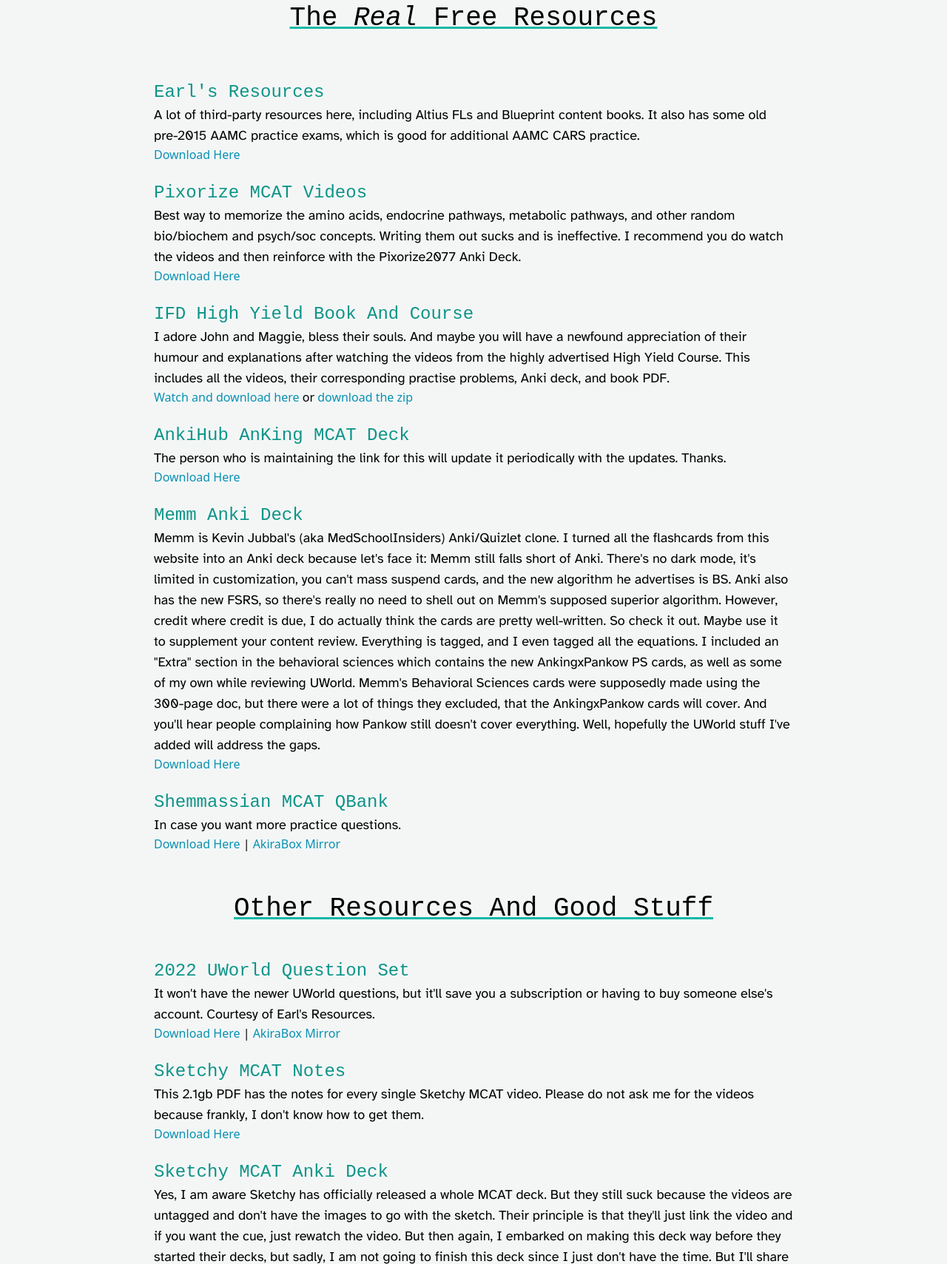
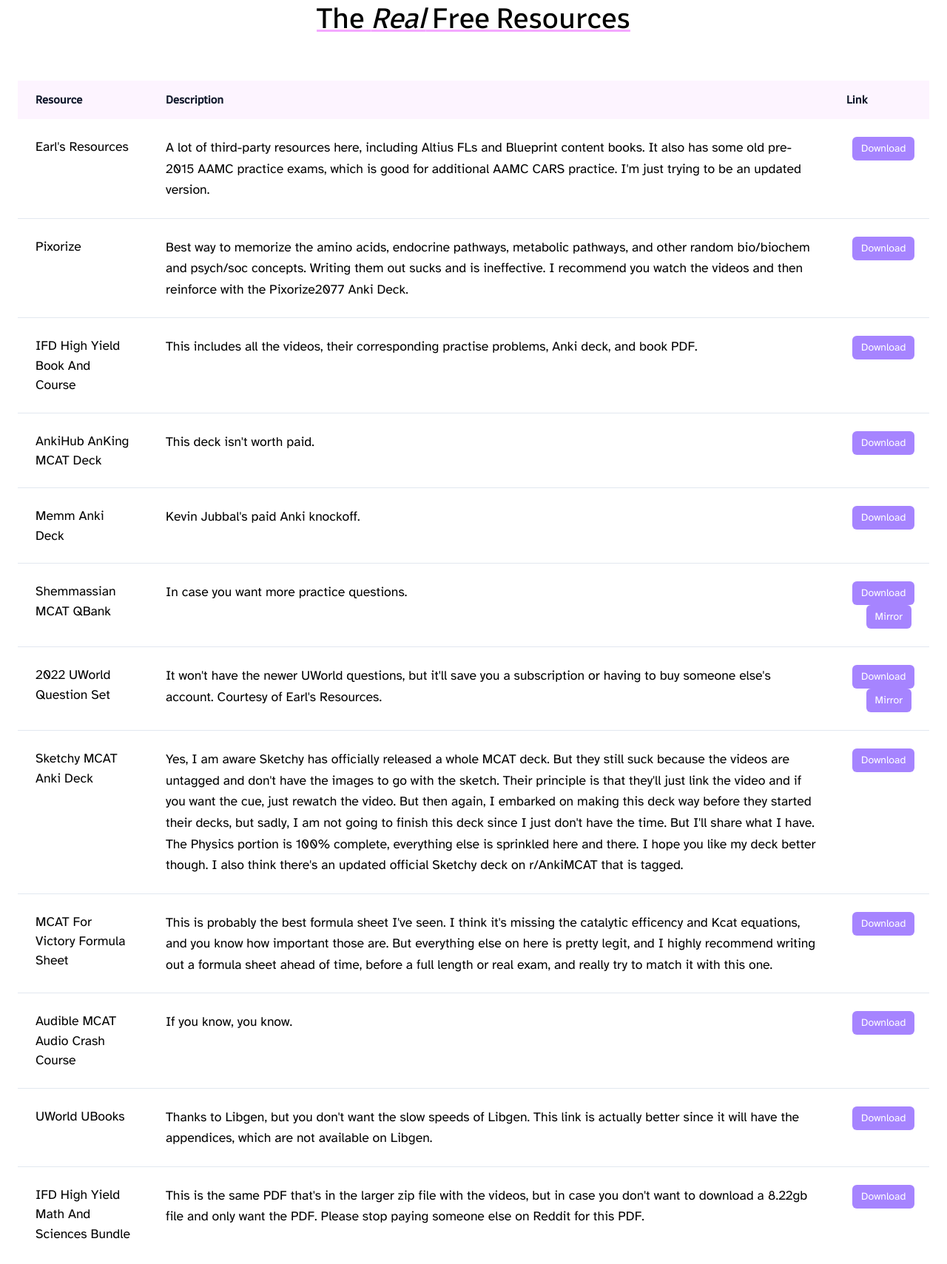
Before and after one commit to yangskinny/premed, a website: page index.html in a window 1280 px wide. Shown: the part 107-1816 px from the top of the page at 74% size. Drawn offline with Linux system fonts and the light colour scheme; a web font is replaced by a local one.

Commit message:
overhaul. final version probably

```diff
--- a/index.html
+++ b/index.html
@@ -12,71 +12,186 @@
         <link href="https://fonts.googleapis.com/css2?family=Atkinson+Hyperlegible:ital,wght@0,400;0,700;1,400;1,700&display=swap" rel="stylesheet">
     </head>
     <body class="bg-softwhite">
-        <div class="mt-28 mx-auto w-full max-w-4xl px-4">
-            <h1 class="text-center text-4xl mb-16 font-neutronic underline decoration-teal-500 hover:decoration-teal-700">The <i>Real</i> Free Resources</h1>
-            <h2 class="text-2xl font-neutronic text-teal-600 hover:text-teal-800">Earl's Resources</h2>
-            <p class="font-passenger text-lg">A lot of third-party resources here, including Altius FLs and Blueprint content books. It also has some old pre-2015 AAMC practice exams, which is good for additional AAMC CARS practice.</p>
-            <a href="https://mega.nz/file/9msQyboA#Bx2e6hFjphfpXlgv4j40JQza04742Ck51pN2_csKW94" target="_blank" rel="noopener noreferrer" class="text-cyan-600 hover:text-cyan-700">Download Here</a>
-            <h2 class="text-2xl pt-6 font-neutronic text-teal-600 hover:text-teal-800">Pixorize MCAT Videos</h2>
-            <p class="font-passenger text-lg">Best way to memorize the amino acids, endocrine pathways, metabolic pathways, and other random bio/biochem and psych/soc concepts. Writing them out sucks and is ineffective. I recommend you do watch the videos and then reinforce with the Pixorize2077 Anki Deck.</p>
-            <a href="https://mega.nz/folder/FmU2BAKZ#mHo_qEbZwwnJZjT6aYb3kw" target="_blank" rel="noopener noreferrer" class="text-cyan-600 hover:text-cyan-700">Download Here</a>
-            <h2 class="text-2xl pt-6 font-neutronic text-teal-600 hover:text-teal-800">IFD High Yield Book And Course</h2>
-            <p class="font-passenger text-lg">I adore John and Maggie, bless their souls. And maybe you will have a newfound appreciation of their humour and explanations after watching the videos from the highly advertised High Yield Course. This includes all the videos, their corresponding practise problems, Anki deck, and book PDF.</p>
-            <a href="https://mega.nz/folder/fzRCya5B#zS6oYXRvgc07FcyrT_hg1w" target="_blank" rel="noopener noreferrer" class="text-cyan-600 hover:text-cyan-700">Watch and download here</a> or <a href="https://mega.nz/file/An8WhSDC#ZBqxw6Td_HnNB7JxXCRpRouAvXXj1LBzmrVB3y-ySSk" target="_blank" rel="noopener noreferrer" class="text-cyan-600 hover:text-cyan-700">download the zip</a>
-            <h2 class="text-2xl pt-6 font-neutronic text-teal-600 hover:text-teal-800">AnkiHub AnKing MCAT Deck</h2>
-            <p class="font-passenger text-lg">The person who is maintaining the link for this will update it periodically with the updates. Thanks.</p>
-            <a href="https://akirabox.com/rk9zKEYvm0lY/folder" target="_blank" rel="noopener noreferrer" class="text-cyan-600 hover:text-cyan-700">Download Here</a>
-            <h2 class="text-2xl pt-6 font-neutronic text-teal-600 hover:text-teal-800">Memm Anki Deck</h2>
-            <p class="font-passenger text-lg">Memm is Kevin Jubbal's (aka MedSchoolInsiders) Anki/Quizlet clone. I turned all the flashcards from this website into an Anki deck because let's face it: Memm still falls short of Anki. There's no dark mode, it's limited in customization, you can't mass suspend cards, and the new algorithm he advertises is BS. Anki also has the new FSRS, so there's really no need to shell out on Memm's supposed superior algorithm. However, credit where credit is due, I do actually think the cards are pretty well-written. So check it out. Maybe use it to supplement your content review. Everything is tagged, and I even tagged all the equations. I included an "Extra" section in the behavioral sciences which contains the new AnkingxPankow PS cards, as well as some of my own while reviewing UWorld. Memm's Behavioral Sciences cards were supposedly made using the 300-page doc, but there were a lot of things they excluded, that the AnkingxPankow cards will cover. And you'll hear people complaining how Pankow still doesn't cover everything. Well, hopefully the UWorld stuff I've added will address the gaps.</p>
-            <a href="https://mega.nz/file/w6sxXaQR#RRZ6AtUPSnlmABmupLcg5rBgxjhKygeJAfLOFMZgPEY" target="_blank" rel="noopener noreferrer" class="text-cyan-600 hover:text-cyan-700">Download Here</a>
-            <h2 class="text-2xl pt-6 font-neutronic text-teal-600 hover:text-teal-800">Shemmassian MCAT QBank</h2>
-            <p class="font-passenger text-lg">In case you want more practice questions.</p>
-            <a href="https://mega.nz/folder/4hIhjZhZ#1jEe8sT1wax-MfsJ-A2sUA" target="_blank" rel="noopener noreferrer" class="text-cyan-600 hover:text-cyan-700">Download Here</a> | <a href="https://akirabox.com/dZxG5KKP3VjK/folder" target="_blank" rel="noopener noreferrer" class="text-cyan-600 hover:text-cyan-700">AkiraBox Mirror</a>
+      <div class="mt-28 mx-auto w-full max-w-7xl px-6">
+
+        <h1 style="font-family: 'Neutronic'" class="text-center text-4xl mb-16 underline decoration-fuchsia-300 hover:decoration-fuchsia-700">The <i>Real</i> Free Resources</h1>
+
+        <div class="w-full overflow-x-auto">
+
+          <table class="w-full table-fixed border-collapse">
+            <thead>
+              <tr style="font-family: 'Neutronic'" class="bg-fuchsia-50 text-left">
+                <th class="w-44 px-6 py-4 text-sm font-semibold text-slate-900">
+                  Resource
+                </th>
+                <th class="px-6 py-4 text-sm font-semibold text-slate-900">
+                  Description
+                </th>
+                <th class="w-32 px-4 py-3 text-sm font-semibold text-slate-900">
+                  Link
+                </th>
+              </tr>
+            </thead>
+
+            <tbody class="divide-y divide-slate-200">
+
+              <tr class="align-top hover:bg-slate-50 transition">
+                <td class="w-44 px-6 py-6 font-medium">
+                  Earl's Resources
+                </td>
+                <td class="px-6 py-6 leading-relaxed">
+                  A lot of third-party resources here, including Altius FLs and Blueprint content books. It also has some old pre-2015 AAMC practice exams, which is good for additional AAMC CARS practice. I'm just trying to be an updated version.
+                </td>
+                <td class="w-32 px-6 py-6 text-right">
+                  <a href="https://mega.nz/file/9msQyboA#Bx2e6hFjphfpXlgv4j40JQza04742Ck51pN2_csKW94" target="_blank" rel="noopener noreferrer" class="inline-block rounded-md bg-violet-400 px-3 py-1.5 text-sm font-medium text-white hover:bg-cyan-700 transition">Download</a>
+                </td>
+              </tr>
+
+              <tr class="align-top hover:bg-slate-50 transition">
+                <td class="w-44 px-6 py-6 font-medium">
+                  Pixorize
+                </td>
+                <td class="px-6 py-6 leading-relaxed">
+                  Best way to memorize the amino acids, endocrine pathways, metabolic pathways, and other random bio/biochem and psych/soc concepts. Writing them out sucks and is ineffective. I recommend you watch the videos and then reinforce with the Pixorize2077 Anki Deck.
+                </td>
+                <td class="w-32 px-6 py-6 text-right">
+                  <a href="https://mega.nz/folder/FmU2BAKZ#mHo_qEbZwwnJZjT6aYb3kw" target="_blank" rel="noopener noreferrer" class="inline-block rounded-md bg-violet-400 px-3 py-1.5 text-sm font-medium text-white hover:bg-cyan-700 transition">Download</a>
+                </td>
+              </tr>
+
+              <tr class="align-top hover:bg-slate-50 transition">
+                <td class="w-44 px-6 py-6 font-medium">
+                  IFD High Yield Book And Course
+                </td>
+                <td class="px-6 py-6 leading-relaxed">
+                  This includes all the videos, their corresponding practise problems, Anki deck, and book PDF.
+                </td>
+                <td class="w-32 px-6 py-6 text-right">
+                  <a href="https://mega.nz/folder/fzRCya5B#zS6oYXRvgc07FcyrT_hg1w" target="_blank" rel="noopener noreferrer" class="inline-block rounded-md bg-violet-400 px-3 py-1.5 text-sm font-medium text-white hover:bg-cyan-700 transition">Download</a>
+                </td>
+              </tr>
+
+              <tr class="align-top hover:bg-slate-50 transition">
+                <td class="w-44 px-6 py-6 font-medium">
+                  AnkiHub AnKing MCAT Deck
+                </td>
+                <td class="px-6 py-6 leading-relaxed">
+                  This deck isn't worth paid.
+                </td>
+                <td class="w-32 px-6 py-6 text-right">
+                  <a href="https://akirabox.com/rk9zKEYvm0lY/folder" target="_blank" rel="noopener noreferrer" class="inline-block rounded-md bg-violet-400 px-3 py-1.5 text-sm font-medium text-white hover:bg-cyan-700 transition">Download</a>
+                </td>
+              </tr>
+
+              <tr class="align-top hover:bg-slate-50 transition">
+                <td class="w-44 px-6 py-6 font-medium">
+                  Memm Anki Deck
+                </td>
+                <td class="px-6 py-6 leading-relaxed">
+                  Kevin Jubbal's paid Anki knockoff.
+                </td>
+                <td class="w-32 px-6 py-6 text-right">
+                  <a href="https://mega.nz/file/w6sxXaQR#RRZ6AtUPSnlmABmupLcg5rBgxjhKygeJAfLOFMZgPEY" target="_blank" rel="noopener noreferrer" class="inline-block rounded-md bg-violet-400 px-3 py-1.5 text-sm font-medium text-white hover:bg-cyan-700 transition">Download</a>
+                </td>
+              </tr>
+
+              <tr class="align-top hover:bg-slate-50 transition">
+                <td class="w-44 px-6 py-6 font-medium">
+                  Shemmassian MCAT QBank
+                </td>
+                <td class="px-6 py-6 leading-relaxed">
+                  In case you want more practice questions.
+                </td>
+                <td class="w-32 px-6 py-6 text-right">
+                  <a href="https://mega.nz/folder/4hIhjZhZ#1jEe8sT1wax-MfsJ-A2sUA" target="_blank" rel="noopener noreferrer" class="inline-block rounded-md bg-violet-400 px-3 py-1.5 text-sm font-medium text-white hover:bg-cyan-700 transition">Download</a><br>
+                  <a href="https://akirabox.com/dZxG5KKP3VjK/folder" target="_blank" rel="noopener noreferrer" class="inline-block rounded-md bg-violet-400 px-3 py-1.5 text-sm font-medium text-white hover:bg-cyan-700 transition">Mirror</a>
+                </td>
+              </tr>
+
+              <tr class="align-top hover:bg-slate-50 transition">
+                <td class="w-44 px-6 py-6 font-medium">
+                  2022 UWorld Question Set
+                </td>
+                <td class="px-6 py-6 leading-relaxed">
+                  It won't have the newer UWorld questions, but it'll save you a subscription or having to buy someone else's account. Courtesy of Earl's Resources.
+                </td>
+                <td class="w-32 px-6 py-6 text-right">
+                  <a href="https://drive.proton.me/urls/W2E81P2Y2C#XTfK9sBioZx1" target="_blank" rel="noopener noreferrer" class="inline-block rounded-md bg-violet-400 px-3 py-1.5 text-sm font-medium text-white hover:bg-cyan-700 transition">Download</a><br>
+                  <a href="https://akirabox.com/dZxG5KKP3VjK/folder" target="_blank" rel="noopener noreferrer" class="inline-block rounded-md bg-violet-400 px-3 py-1.5 text-sm font-medium text-white hover:bg-cyan-700 transition">Mirror</a>
+                </td>
+              </tr>
+
+              <tr class="align-top hover:bg-slate-50 transition">
+                <td class="w-44 px-6 py-6 font-medium">
+                  Sketchy MCAT Anki Deck
+                </td>
+                <td class="px-6 py-6 leading-relaxed">
+                  Yes, I am aware Sketchy has officially released a whole MCAT deck. But they still suck because the videos are untagged and don't have the images to go with the sketch. Their principle is that they'll just link the video and if you want the cue, just rewatch the video. But then again, I embarked on making this deck way before they started their decks, but sadly, I am not going to finish this deck since I just don't have the time. But I'll share what I have. The Physics portion is 100% complete, everything else is sprinkled here and there. I hope you like my deck better though. I also think there's an updated official Sketchy deck on r/AnkiMCAT that is tagged.
+                </td>
+                <td class="w-32 px-6 py-6 text-right">
+                  <a href="https://mega.nz/file/xvEmTSYb#vxDP5oD7KyvsYxUhlpB3tuUPs77nfCujOy_jDbsvVFI" target="_blank" rel="noopener noreferrer" class="inline-block rounded-md bg-violet-400 px-3 py-1.5 text-sm font-medium text-white hover:bg-cyan-700 transition">Download</a>
+                </td>
+              </tr>
+
+              <tr class="align-top hover:bg-slate-50 transition">
+                <td class="w-44 px-6 py-6 font-medium">
+                  MCAT For Victory Formula Sheet
+                </td>
+                <td class="px-6 py-6 leading-relaxed">
+                  This is probably the best formula sheet I've seen. I think it's missing the catalytic efficency and Kcat equations, and you know how important those are. But everything else on here is pretty legit, and I highly recommend writing out a formula sheet ahead of time, before a full length or real exam, and really try to match it with this one.
+                </td>
+                <td class="w-32 px-6 py-6 text-right">
+                  <a href="https://mega.nz/file/tmVDzI6L#2j-x6ekMte2fVnkTEW2cy-Ua1MvapUThfVwVqBWwoU8" target="_blank" rel="noopener noreferrer" class="inline-block rounded-md bg-violet-400 px-3 py-1.5 text-sm font-medium text-white hover:bg-cyan-700 transition">Download</a>
+                </td>
+              </tr>
+
+              <tr class="align-top hover:bg-slate-50 transition">
+                <td class="w-44 px-6 py-6 font-medium">
+                  Audible MCAT Audio Crash Course
+                </td>
+                <td class="px-6 py-6 leading-relaxed">
+                  If you know, you know.
+                </td>
+                <td class="w-32 px-6 py-6 text-right">
+                  <a href="https://mega.nz/file/0qVWUJ6A#qz7FS2RJw_atJfIsYENUA-U44rhUdCiSecl9KF5fJJ48" target="_blank" rel="noopener noreferrer" class="inline-block rounded-md bg-violet-400 px-3 py-1.5 text-sm font-medium text-white hover:bg-cyan-700 transition">Download</a>
+                </td>
+              </tr>
+
+              <tr class="align-top hover:bg-slate-50 transition">
+                <td class="w-44 px-6 py-6 font-medium">
+                  UWorld UBooks
+                </td>
+                <td class="px-6 py-6 leading-relaxed">
+                  Thanks to Libgen, but you don't want the slow speeds of Libgen. This link is actually better since it will have the appendices, which are not available on Libgen.
+                </td>
+                <td class="w-32 px-6 py-6 text-right">
+                  <a href="https://akirabox.com/9QWmpQ0VN3EB/folder" target="_blank" rel="noopener noreferrer" class="inline-block rounded-md bg-violet-400 px-3 py-1.5 text-sm font-medium text-white hover:bg-cyan-700 transition">Download</a>
+                </td>
+              </tr>
+
+              <tr class="align-top hover:bg-slate-50 transition">
+                <td class="w-44 px-6 py-6 font-medium">
+                  IFD High Yield Math And Sciences Bundle
+                </td>
+                <td class="px-6 py-6 leading-relaxed">
+                  This is the same PDF that's in the larger zip file with the videos, but in case you don't want to download a 8.22gb file and only want the PDF. Please stop paying someone else on Reddit for this PDF.
+                </td>
+                <td class="w-32 px-6 py-6 text-right">
+                  <a href="https://mega.nz/file/Ans3iIpD#YHqQ_5POcx4CfRbLGOC6AiWJf5j7gktDFwvfu-Fn3mU" target="_blank" rel="noopener noreferrer" class="inline-block rounded-md bg-violet-400 px-3 py-1.5 text-sm font-medium text-white hover:bg-cyan-700 transition">Download</a>
+                </td>
+              </tr>
+
+            </tbody>
+          </table>
 
         </div>
 
-        <div class="mt-14 mx-auto w-full max-w-4xl px-4">
-          <h1 class="text-center text-4xl mb-12 font-neutronic underline decoration-teal-500 hover:decoration-teal-700">Other Resources And Good Stuff</h1>
-          <h2 class="text-2xl font-neutronic text-teal-600 hover:text-teal-800">2022 UWorld Question Set</h2>
-          <p class="font-passenger text-lg">It won't have the newer UWorld questions, but it'll save you a subscription or having to buy someone else's account. Courtesy of Earl's Resources.</p>
-          <a href="https://drive.proton.me/urls/W2E81P2Y2C#XTfK9sBioZx1" target="_blank" rel="noopener noreferrer" class="text-cyan-600 hover:text-cyan-700">Download Here</a> | <a href="https://akirabox.com/dZxG5KKP3VjK/folder" target="_blank" rel="noopener noreferrer" class="text-cyan-600 hover:text-cyan-700">AkiraBox Mirror</a>
-          <h2 class="text-2xl pt-6 font-neutronic text-teal-600 hover:text-teal-800">Sketchy MCAT Notes</h2>
-          <p class="font-passenger text-lg">This 2.1gb PDF has the notes for every single Sketchy MCAT video. Please do not ask me for the videos because frankly, I don't know how to get them.</p>
-          <a href="https://mega.nz/file/0vskDAiA#KQyAsX0vpSCP9JNlwEDvHpNQp6vPlP7DqlchK6bQM7E" target="_blank" rel="noopener noreferrer" class="text-cyan-600 hover:text-cyan-700">Download Here</a>
-          <h2 class="text-2xl pt-6 font-neutronic text-teal-600 hover:text-teal-800">Sketchy MCAT Anki Deck</h2>
-          <p class="font-passenger text-lg">Yes, I am aware Sketchy has officially released a whole MCAT deck. But they still suck because the videos are untagged and don't have the images to go with the sketch. Their principle is that they'll just link the video and if you want the cue, just rewatch the video. But then again, I embarked on making this deck way before they started their decks, but sadly, I am not going to finish this deck since I just don't have the time. But I'll share what I have. The Physics portion is 100% complete, everything else is sprinkled here and there. I hope you like my deck better though. I also think there's an updated official Sketchy deck on r/AnkiMCAT that is tagged.</p>
-          <a href="https://mega.nz/file/xvEmTSYb#vxDP5oD7KyvsYxUhlpB3tuUPs77nfCujOy_jDbsvVFI" target="_blank" rel="noopener noreferrer" class="text-cyan-600 hover:text-cyan-700">Download Here</a>
-          <h2 class="text-2xl pt-6 font-neutronic text-teal-600 hover:text-teal-800">MCAT For Victory Formula Sheet</h2>
-          <p class="font-passenger text-lg">This is probably the best formula sheet I've seen. I think it's missing the catalytic efficency and Kcat equations, and you know how important those are. But everything else on here is pretty legit, and I highly recommend writing out a formula sheet ahead of time, before a full length or real exam, and really try to match it with this one.</p>
-          <a href="https://mega.nz/file/tmVDzI6L#2j-x6ekMte2fVnkTEW2cy-Ua1MvapUThfVwVqBWwoU8" target="_blank" rel="noopener noreferrer" class="text-cyan-600 hover:text-cyan-700">Download Here</a>
-            <h2 class="text-2xl pt-6 font-neutronic text-teal-600 hover:text-teal-800">Audible MCAT Audio Crash Course</h2>
-            <p class="font-passenger text-lg">If you know, you know.</p>
-            <a href="https://mega.nz/file/0qVWUJ6A#qz7FS2RJw_atJfIsYENUA-U44rhUdCiSecl9KF5fJJ4" target="_blank" rel="noopener noreferrer" class="text-cyan-600 hover:text-cyan-700">Download Here</a>
-            <h2 class="text-2xl pt-6 font-neutronic text-teal-600 hover:text-teal-800">The Berkeley Review Books</h2>
-            <p class="font-passenger text-lg">Tbh I don't really know how their books work, but this seems like a reasonable collection.</p>
-            <a href="https://akirabox.com/rk9zKoR4z0lY/folder" target="_blank" rel="noopener noreferrer" class="text-cyan-600 hover:text-cyan-700">Download Here</a>
-            <h2 class="text-2xl pt-6 font-neutronic text-teal-600 hover:text-teal-800">UWorld UBooks</h2>
-            <p class="font-passenger text-lg">Thanks to Libgen, but you don't want the slow speeds of Libgen. This link is actually better since it will have the appendices, which are not available on Libgen. Credits to the maintainer.</p>
-            <a href="https://akirabox.com/9QWmpQ0VN3EB/folder" target="_blank" rel="noopener noreferrer" class="text-cyan-600 hover:text-cyan-700">Download Here</a>
-          <h2 class="text-2xl pt-6 font-neutronic text-teal-600 hover:text-teal-800">IFD High Yield Math And Sciences Bundle</h2>
-          <p class="font-passenger text-lg">This is the same PDF that's in the larger zip file with the videos, but in case you don't want to download a 8.22gb file and only want the PDF.</p>
-          <a href="https://mega.nz/file/Ans3iIpD#YHqQ_5POcx4CfRbLGOC6AiWJf5j7gktDFwvfu-Fn3mU" target="_blank" rel="noopener noreferrer" class="text-cyan-600 hover:text-cyan-700">Download Here</a>
       </div>
 
-    <div class="mt-28 mx-auto w-full max-w-4xl px-4">
-      <h2 class="text-2xl text-center font-neutronic text-indigo-600 hover:text-indigo-800">I will no longer be maintaining this website. Please feel free to share the link to this website to your friends.</h2>
-    </div>
+      <footer class="py-16">
+        <p  style="font-family: 'Neutronic'; font-size: 1.4rem;" class="my-8 text-center text-purple-500 hover:text-purple-900">See you on the other side.</p>
+      </footer>
 
-        <footer class="mt-28">
-            <div class="container mx-auto">
-              <hr class="border-gray-800">
-              <div class="text-center text-gray-400">
-                ペイウォール最悪
-              </div>
-            </div>
-          </footer>
+    </body>
 
-
-        <script></script>
-    </body>
 </html>
--- a/input.css
+++ b/input.css
@@ -1,24 +1,18 @@
-@tailwind base;
-@tailwind components;
-@tailwind utilities;
+@import "tailwindcss";
 
 @layer base {
-    @font-face {
-      font-family: 'Neutronic';
-      src: url('https://raw.githack.com/yangskinny/selfhostingfonts/main/media/Neutronic-Medium.woff2') format('woff2'),
-      url('https://raw.githack.com/yangskinny/selfhostingfonts/main/media/Neutronic-Medium.woff') format('woff');
+    body {
+      font-family: "Atkinson Hyperlegible", system-ui, sans-serif;
+      font-size: 1.1rem;
     }
+  }
+
+@font-face {
+    font-family: "Neutronic";
+    src:
+    url("./media/Neutronic-Medium.woff2") format("woff2"),
+    url("./media/Neutronic-Medium.woff") format("woff");
+    font-weight: 500;
+    font-style: normal;
+    font-display: swap;
 }
-
-@layer base {
-    @font-face {
-      font-family: 'PassengerSans';
-      src: url(./media/PassengerSans-Medium.woff2) format('woff2');
-    }
-}
-
-.atkinson-hyperlegible-regular {
-    font-family: "Atkinson Hyperlegible", sans-serif;
-    font-weight: 400;
-    font-style: normal;
-  }
--- a/tailwind.config.js
+++ /dev/null
@@ -1,16 +0,0 @@
-/** @type {import('tailwindcss').Config} */
-module.exports = {
-  content: [".//*.{html,js}"],
-  theme: {
-    extend: {
-      fontFamily: {
-        'neutronic': ['Neutronic', 'monospace'],
-        'passenger': ['Atkinson Hyperlegible', 'PassengerSans', 'system-ui']
-      },
-      backgroundColor: {
-        'softwhite': '#F4F6F6',
-      }
-    },
-  },
-  plugins: [],
-}
```
Also changed, not shown: package.json (+5 -11 lines), output.css, 1 other file.
